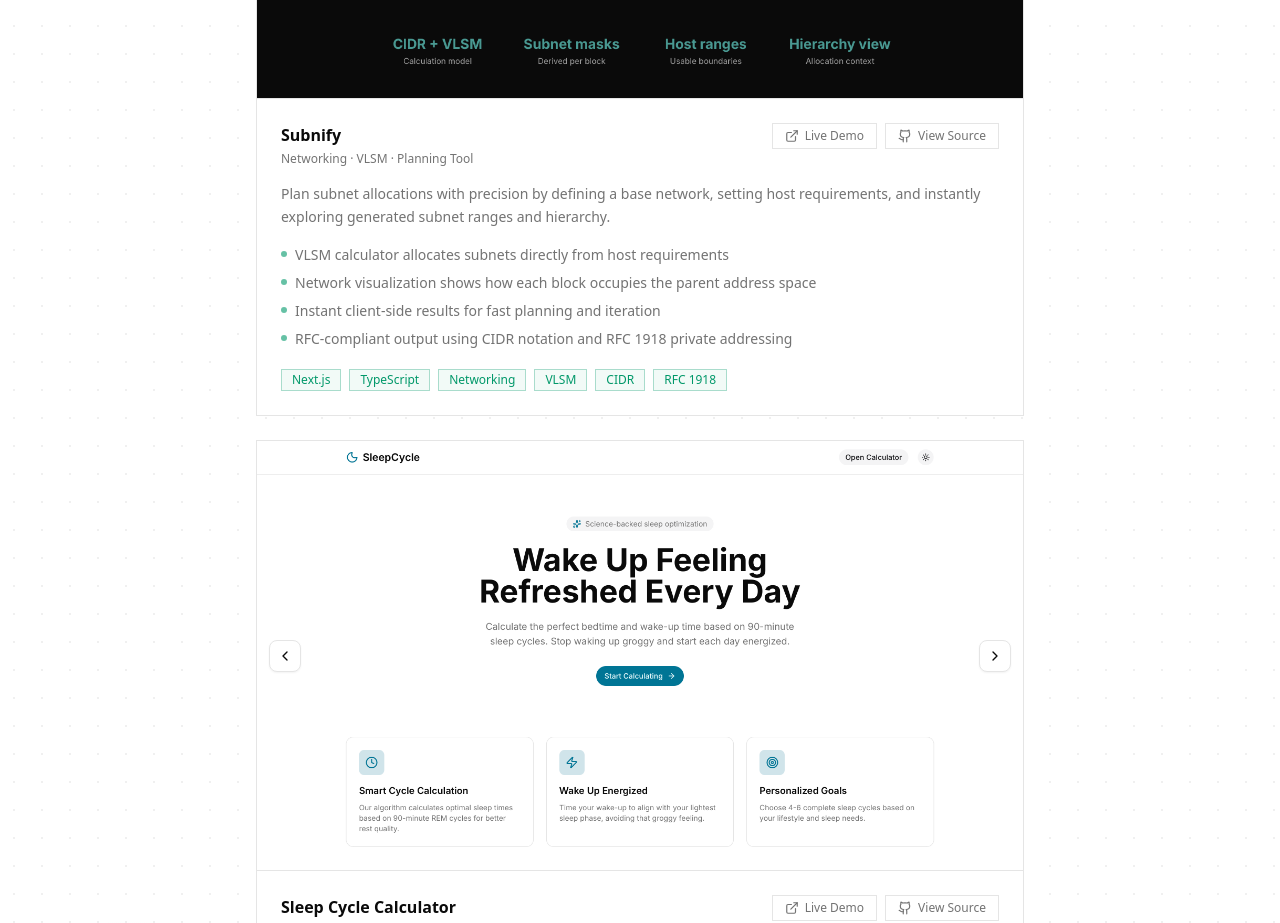
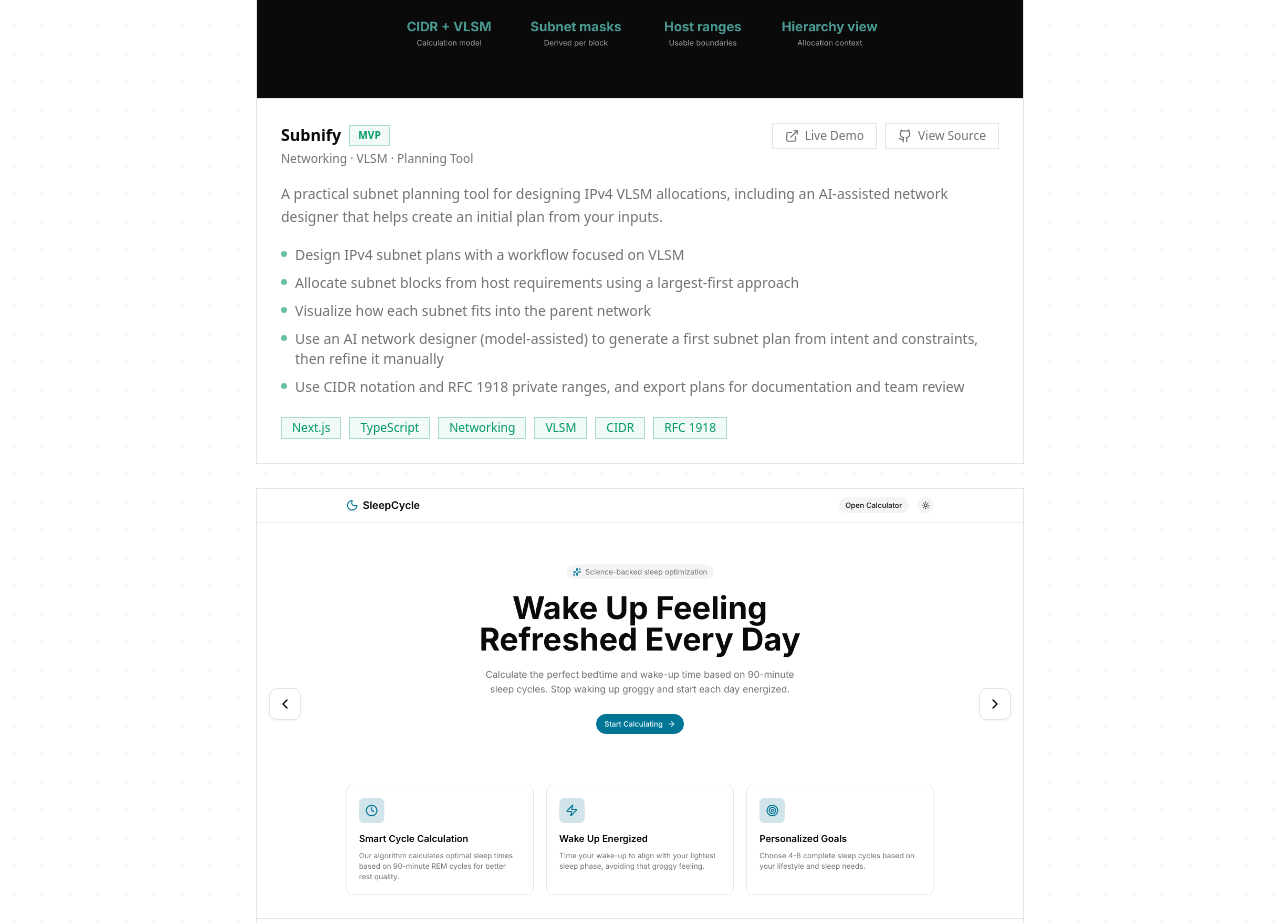
Before and after one commit to michqo/portfolio, a Next.js app: page /en in a window 1280 px wide. Shown: the part 2900-3823 px from the top of the page. Built offline with nearby package versions, Linux system fonts and the light colour scheme.

Commit message:
feat: update subnify project

```diff
--- a/app/[locale]/page.tsx
+++ b/app/[locale]/page.tsx
@@ -286,7 +286,12 @@
               <div className="p-6">
                 <div className="flex flex-col gap-4 sm:flex-row sm:items-start sm:justify-between">
                   <div>
-                    <h3 className="text-base font-semibold">{t("projects.subnifyTitle")}</h3>
+                    <div className="flex items-center gap-2">
+                      <h3 className="text-base font-semibold">{t("projects.subnifyTitle")}</h3>
+                      <span className="border border-primary/30 bg-primary/5 px-2 py-0.5 text-[10px] font-semibold uppercase tracking-wide text-primary">
+                        {t("projects.subnifyBadge")}
+                      </span>
+                    </div>
                     <p className="mt-1 text-xs text-muted-foreground">{t("projects.subnifySubtitle")}</p>
                   </div>
                   <div className="flex shrink-0 flex-wrap gap-2">
@@ -322,6 +327,7 @@
                       "subnifyBullet2",
                       "subnifyBullet3",
                       "subnifyBullet4",
+                      "subnifyBullet5",
                     ] as const
                   ).map((key) => (
                     <li key={key} className="flex gap-2">
--- a/messages/en.json
+++ b/messages/en.json
@@ -47,24 +47,24 @@
     "weatherTitle": "Weather Station System",
     "weatherSubtitle": "IoT · Full Stack · Hardware Integration",
     "subnifyTitle": "Subnify",
+    "subnifyBadge": "MVP",
     "subnifySubtitle": "Networking · VLSM · Planning Tool",
     "sleepTitle": "Sleep Cycle Calculator",
     "sleepSubtitle": "Next.js · Productivity · Health",
     "liveDemo": "Live Demo",
     "viewSource": "View Source",
     "weatherDescription": "A complete IoT weather station monitoring system with a Django REST backend, SvelteKit frontend dashboard, and ESP32 hardware clients for real-time environmental data collection across multiple stations.",
-    "subnifyDescription": "Plan subnet allocations with precision by defining a base network, setting host requirements, and instantly exploring generated subnet ranges and hierarchy.",
+    "subnifyDescription": "A practical subnet planning tool for designing IPv4 VLSM allocations, including an AI-assisted network designer that helps create an initial plan from your inputs.",
     "sleepDescription": "Wake up feeling refreshed every day with a simple app that calculates ideal bedtime and wake-up times using 90-minute sleep cycles.",
     "weatherBullet1": "Built end-to-end IoT pipeline from ESP32 + DHT sensor hardware through to a Django REST backend and SvelteKit dashboard",
     "weatherBullet2": "Secured the API with JWT authentication and modelled sensor logs in a structured PostgreSQL schema for efficient querying",
     "weatherBullet3": "Implemented server-side aggregation to turn raw time-series sensor data into historical trends and analytics",
     "weatherBullet4": "Delivered a responsive dashboard with interactive data visualizations, multi-station management, and full i18n support",
-    "subnifyBullet1": "VLSM calculator allocates subnets directly from host requirements",
-    "subnifyBullet2": "Network visualization shows how each block occupies the parent address space",
-    "subnifyBullet3": "Instant client-side results for fast planning and iteration",
-    "subnifyBullet4": "RFC-compliant output using CIDR notation and RFC 1918 private addressing",
-    "subnifyBullet5": "Export options for documentation and review workflows",
-    "subnifyBullet6": "Subnet hierarchy view reveals parent-child relationships between generated blocks",
+    "subnifyBullet1": "Design IPv4 subnet plans with a workflow focused on VLSM",
+    "subnifyBullet2": "Allocate subnet blocks from host requirements using a largest-first approach",
+    "subnifyBullet3": "Visualize how each subnet fits into the parent network",
+    "subnifyBullet4": "Use an AI network designer (model-assisted) to generate a first subnet plan from intent and constraints, then refine it manually",
+    "subnifyBullet5": "Use CIDR notation and RFC 1918 private ranges, and export plans for documentation and team review",
     "sleepBullet1": "Smart cycle calculation based on 90-minute REM cycles helps choose sleep times for better rest quality",
     "sleepBullet2": "Aligns wake-up time with lighter sleep phases to reduce morning grogginess and feel more energized",
     "sleepBullet3": "Supports personalized sleep goals with recommended schedules for 4 to 6 complete sleep cycles",
--- a/messages/sk.json
+++ b/messages/sk.json
@@ -47,22 +47,24 @@
     "weatherTitle": "Systém meteorologických staníc",
     "weatherSubtitle": "IoT · Full Stack · Integrácia hardvéru",
     "subnifyTitle": "Subnify",
+    "subnifyBadge": "MVP",
     "subnifySubtitle": "Siete · VLSM · Nástroj na plánovanie",
     "sleepTitle": "Kalkulačka spánkových cyklov",
     "sleepSubtitle": "Next.js · Produktivita · Zdravie",
     "liveDemo": "Živá ukážka",
     "viewSource": "Zobraziť zdrojový kód",
     "weatherDescription": "Kompletný IoT systém na sledovanie meteorologických staníc — s Django REST backendom, SvelteKit dashboardom a ESP32 klientmi zbierajúcimi dáta o počasí v reálnom čase z viacerých staníc.",
-    "subnifyDescription": "Subnify vám pomôže presne naplánovať rozdelenie siete: zadáte základný rozsah a požiadavky na hostov, nástroj hneď vypočíta subnety aj ich hierarchiu.",
+    "subnifyDescription": "Praktický nástroj na plánovanie subnetov pre návrh IPv4 VLSM alokácií, vrátane AI asistovaného návrhára sietí, ktorý pomôže vytvoriť počiatočný plán zo zadaných vstupov.",
     "sleepDescription": "Buďte každé ráno oddýchnutí vďaka jednoduchej aplikácii, ktorá počíta ideálny čas zaspania a vstávania podľa 90-minútových spánkových cyklov.",
     "weatherBullet1": "Vytvoril komplexný IoT systém od hardvéru ESP32 + DHT senzorov cez Django REST backend až po SvelteKit dashboard",
     "weatherBullet2": "Zabezpečil API pomocou JWT autentifikácie a namodeloval logy senzorov v štruktúrovanej PostgreSQL schéme pre efektívne dopytovanie",
     "weatherBullet3": "Implementoval serverové agregačné dotazy na spracovanie surových časových radov do historických trendov a analytiky",
     "weatherBullet4": "Vytvoril responzívny dashboard s interaktívnymi vizualizáciami dát, správou staníc a plnou podporou i18n",
-    "subnifyBullet1": "VLSM výpočet rozdelí sieť podľa reálnych host požiadaviek, nie podľa pevných šablón",
-    "subnifyBullet2": "Vizualizácia adresného priestoru jasne ukáže, kde každý subnet začína, končí a koľko miesta zaberá",
-    "subnifyBullet3": "Výpočty bežia priamo v prehliadači, takže výsledky vidíte okamžite pri každej zmene",
-    "subnifyBullet4": "Výstup drží CIDR štandardy a rešpektuje RFC 1918 pri plánovaní privátnych sietí",
+    "subnifyBullet1": "Navrhujte IPv4 subnet plány vo workflow zameranom na VLSM",
+    "subnifyBullet2": "Prideľujte subnet bloky podľa požiadaviek na hostov pomocou stratégie od najväčších potrieb",
+    "subnifyBullet3": "Vizualizujte, ako jednotlivé subnety zapadajú do rodičovskej siete",
+    "subnifyBullet4": "Použite AI návrhára sietí (s pomocou modelu) na vygenerovanie prvého subnet plánu zo zámeru a obmedzení, ktorý potom viete manuálne upraviť",
+    "subnifyBullet5": "Používajte CIDR notáciu a privátne rozsahy podľa RFC 1918 a exportujte plány pre dokumentáciu a tímovú revíziu",
     "sleepBullet1": "Inteligentný výpočet podľa 90-minútových REM cyklov pomáha zvoliť vhodné časy spánku pre kvalitnejší oddych",
     "sleepBullet2": "Načasuje budenie do ľahšej fázy spánku, aby ste sa vyhli rannej malátnosti a mali viac energie",
     "sleepBullet3": "Podporuje personalizované ciele s odporúčaním 4 až 6 kompletných spánkových cyklov",
```
Also changed, not shown: public/projects/subnify/calc.png, public/projects/subnify/home.png.
